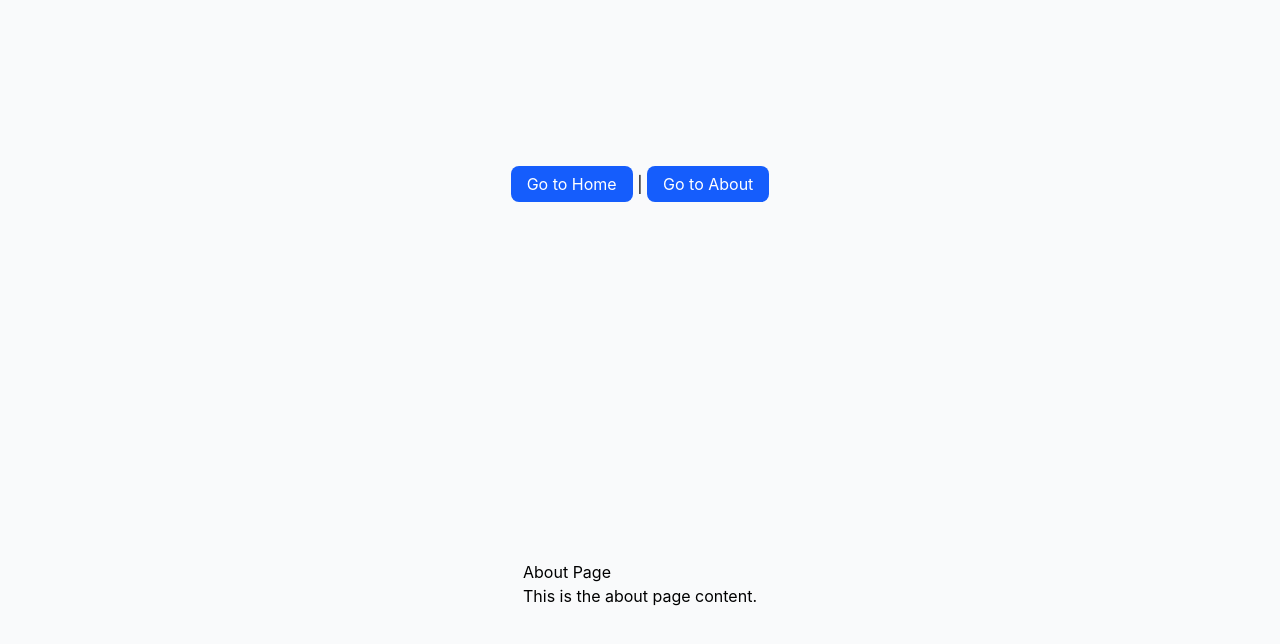
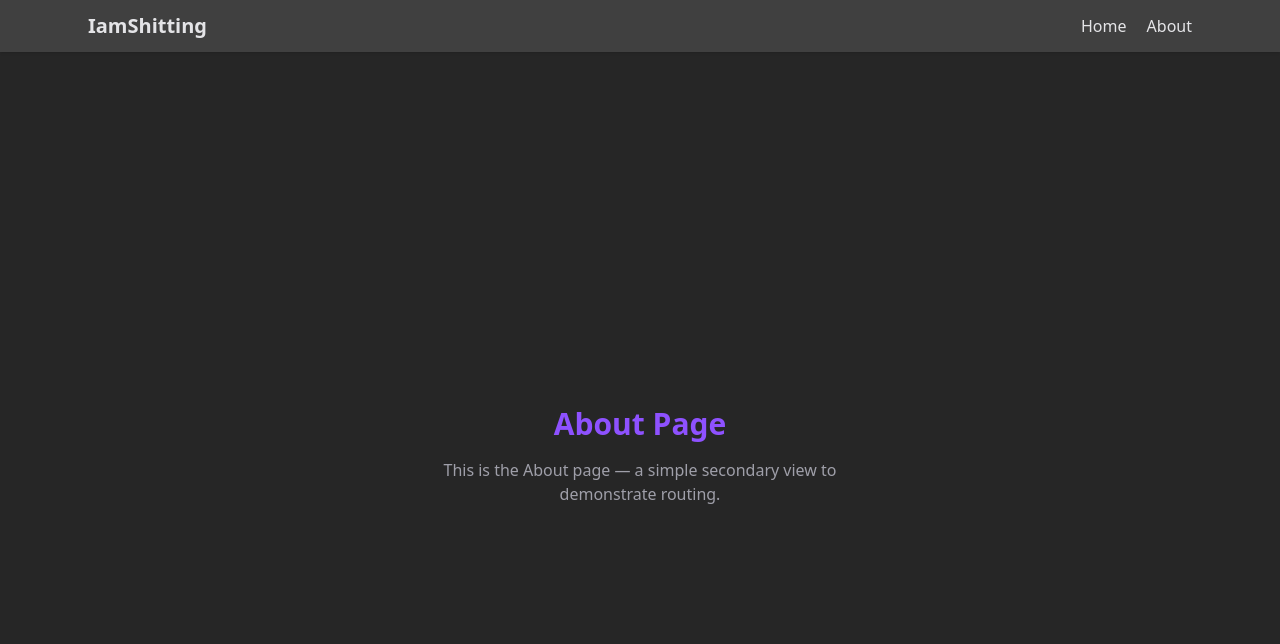
Before and after one commit to m4sc0/iamshitting, a Vue app: page /about in a window 1280 px wide. Shown: the top 644 px of the page. Built offline with nearby package versions, Linux system fonts and the light colour scheme.

Commit message:
basic css structure and global styling

```diff
--- a/package.json
+++ b/package.json
@@ -8,12 +8,14 @@
         "build": "vite build"
     },
     "dependencies": {
+        "@tailwindcss/vite": "^4.1.14",
         "vue": "^3.5.22",
         "vue-router": "^4.6.3"
     },
     "devDependencies": {
-        "@tailwindcss/vite": "^4.1.14",
         "@vitejs/plugin-vue": "^6.0.1",
+        "autoprefixer": "^10.4.21",
+        "postcss": "^8.5.6",
         "tailwindcss": "^4.1.14",
         "typescript": "^5.9.3",
         "vite": "^7.1.9"
--- a/src/App.vue
+++ b/src/App.vue
@@ -1,16 +1,10 @@
 <template>
-    <main style="display:grid;place-items:center;height:100vh">
-
-        <nav>
-            <RouterLink to="/home" class="px-4 py-2 bg-blue-600 text-white rounded-lg hover:bg-blue-700">Go to Home</RouterLink> |
-            <RouterLink to="/about" class="px-4 py-2 bg-blue-600 text-white rounded-lg hover:bg-blue-700">Go to About</RouterLink>
-        </nav>
-        <RouterView />
-    </main>
+  <div>
+    <Navbar />
+    <RouterView />
+  </div>
 </template>
 
-<script>
-export default {
-    name: 'App'
-}
+<script setup>
+import Navbar from './components/Navbar.vue'
 </script>
--- a/src/assets/main.css
+++ b/src/assets/main.css
@@ -1,6 +1,5 @@
 @import "tailwindcss";
 
 body {
-  font-family: 'Inter', sans-serif;
-  background: #f9fafb;
+  @apply bg-neutral-800 text-zinc-400;
 }
--- /dev/null
+++ b/src/components/Navbar.vue
@@ -0,0 +1,24 @@
+<template>
+  <header class="fixed top-0 left-0 w-full bg-neutral-700 backdrop-blur-md shadow-sm z-50">
+    <nav class="max-w-6xl mx-auto flex items-center justify-between px-6 py-3">
+      <h1 class="text-xl font-semibold text-zinc-200">IamShitting</h1>
+      <div class="space-x-4">
+        <RouterLink
+          to="/"
+          class="text-zinc-200 hover:text-blue-600 transition-colors"
+        >
+          Home
+        </RouterLink>
+        <RouterLink
+          to="/about"
+          class="text-zinc-200 hover:text-blue-600 transition-colors"
+        >
+          About
+        </RouterLink>
+      </div>
+    </nav>
+  </header>
+</template>
+
+<script setup>
+</script>
--- a/src/views/About.vue
+++ b/src/views/About.vue
@@ -1,18 +1,11 @@
 <template>
-  <div class="about">
-    <h1>About Page</h1>
-    <p>This is the about page content.</p>
-  </div>
+  <section class="pt-28 min-h-screen flex flex-col items-center justify-center bg-neutral-800">
+    <h2 class="text-3xl font-semibold mb-4 text-violet-500">About Page</h2>
+    <p class="text-zinc-400 max-w-md text-center">
+      This is the About page — a simple secondary view to demonstrate routing.
+    </p>
+  </section>
 </template>
 
-<script>
-export default {
-  name: 'About'
-}
+<script setup>
 </script>
-
-<style scoped>
-.about {
-  padding: 20px;
-}
-</style>
--- a/src/views/Home.vue
+++ b/src/views/Home.vue
@@ -1,17 +1,19 @@
 <template>
-  <div class="home">
-    <h1>Welcome to Home Page</h1>
-  </div>
+  <section class="pt-28 min-h-screen flex flex-col items-center justify-center text-center bg-neutral-800">
+    <h1 class="text-5xl font-bold text-zinc-200 mb-6">
+      Welcome to <span class="text-violet-500">IamShitting</span>
+    </h1>
+    <p class="text-zinc-400 text-lg max-w-xl mb-8">
+      Feel free to shit
+    </p>
+    <RouterLink
+      to="/about"
+      class="px-6 py-3 bg-neutral-600 text-white rounded-lg shadow hover:bg-neutral-700 transition-all"
+    >
+      Learn More
+    </RouterLink>
+  </section>
 </template>
 
-<script>
-export default {
-  name: 'Home'
-}
+<script setup>
 </script>
-
-<style scoped>
-.home {
-  padding: 20px;
-}
-</style>
--- a/src/views/NotFound.vue
+++ b/src/views/NotFound.vue
@@ -1,19 +1,23 @@
 <template>
-  <div class="not-found">
-    <h1>404 - Page Not Found</h1>
-    <p>The page you're looking for doesn't exist.</p>
-  </div>
+  <section
+    class="pt-28 min-h-screen flex flex-col items-center justify-center text-center bg-gradient-to-b from-gray-50 to-white"
+  >
+    <h1 class="text-6xl font-bold text-blue-600 mb-4">404</h1>
+    <h2 class="text-2xl font-semibold text-gray-800 mb-3">
+      Page Not Found
+    </h2>
+    <p class="text-gray-600 mb-8">
+      The page you’re looking for doesn’t exist or has been moved.
+    </p>
+
+    <RouterLink
+      to="/"
+      class="px-6 py-3 bg-blue-600 text-white rounded-lg shadow hover:bg-blue-700 transition-all"
+    >
+      Go Back Home
+    </RouterLink>
+  </section>
 </template>
 
-<script>
-export default {
-  name: 'NotFound'
-}
+<script setup>
 </script>
-
-<style scoped>
-.not-found {
-  padding: 20px;
-  text-align: center;
-}
-</style>
--- a/vite.config.ts
+++ b/vite.config.ts
@@ -1,14 +1,9 @@
-import { defineConfig } from "vite";
+import { defineConfig } from 'vite';
 import vue from "@vitejs/plugin-vue";
-import tailwindcss from "@tailwindcss/vite";
+import tailwindcss from '@tailwindcss/vite'
 export default defineConfig({
-  plugins: [vue(), tailwindcss()],
-  resolve: {
-    alias: {
-      "@": "/src",
-    },
-  },
-  build: {
-    outDir: "dist",
-  },
-});
+    plugins: [vue(), tailwindcss()],
+    build: {
+        outDir: 'dist'
+    }
+})
```
Also changed, not shown: 1 other file (tests, documents, lock files or other folders).
